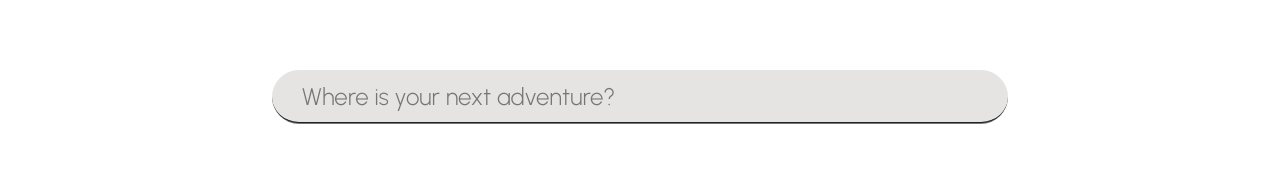
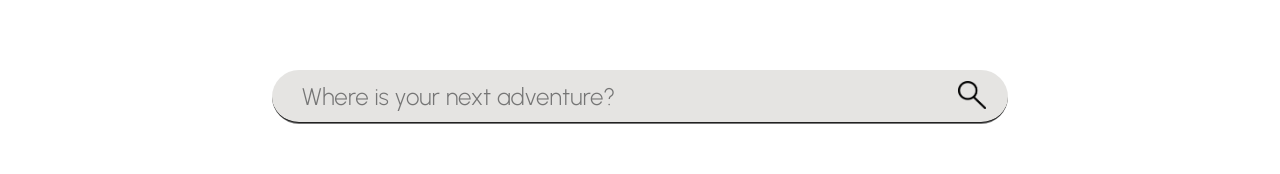
Before and after one commit to heyitsmichellelin/dog-walk, a React (Create React App) app in the folder dog-walk-app/: page / in a window 1280 px wide. Shown: the part 153-327 px from the top of the page. Built offline with nearby package versions, Linux system fonts and the light colour scheme.

Commit message:
finished search bar visual

```diff
--- a/dog-walk-app/src/components/Home/SearchBar/search_bar.jsx
+++ b/dog-walk-app/src/components/Home/SearchBar/search_bar.jsx
@@ -1,9 +1,14 @@
 import React from "react";
+import magnifying_glass from '../../../images/magnifying_glass.png'
 import styles from './search_bar.module.css';
 
 function Search() {
     return (
-         <input type="text" placeholder="Where is your next adventure?" className={styles.searchbar}></input>
+        <form>
+            <input type="text" placeholder="Where is your next adventure?" className={styles.searchbar}></input>
+            <input type="image" src={magnifying_glass} alt="Submit" width='28' height='28' className={styles.magnifying_glass}></input>
+        </form>
+
     )
 }
 
--- a/dog-walk-app/src/components/Home/SearchBar/search_bar.module.css
+++ b/dog-walk-app/src/components/Home/SearchBar/search_bar.module.css
@@ -14,3 +14,9 @@
     padding-left: 30px;
     font-family: 'Urbanist', sans-serif;
 }
+
+.magnifying_glass {
+    position: absolute;
+    padding-top: 11px;
+    transform: translateX(-50px);
+}
```
Also changed, not shown: dog-walk-app/src/images/magnifying_glass.png (added).
